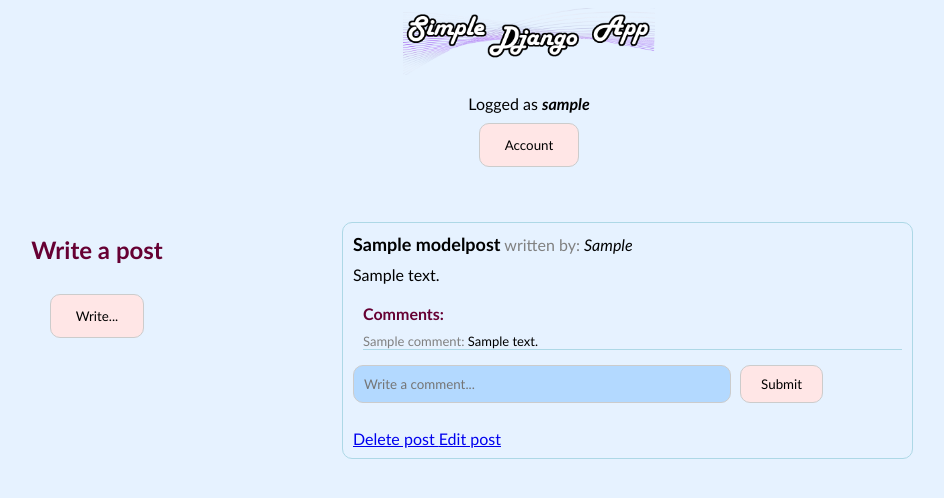
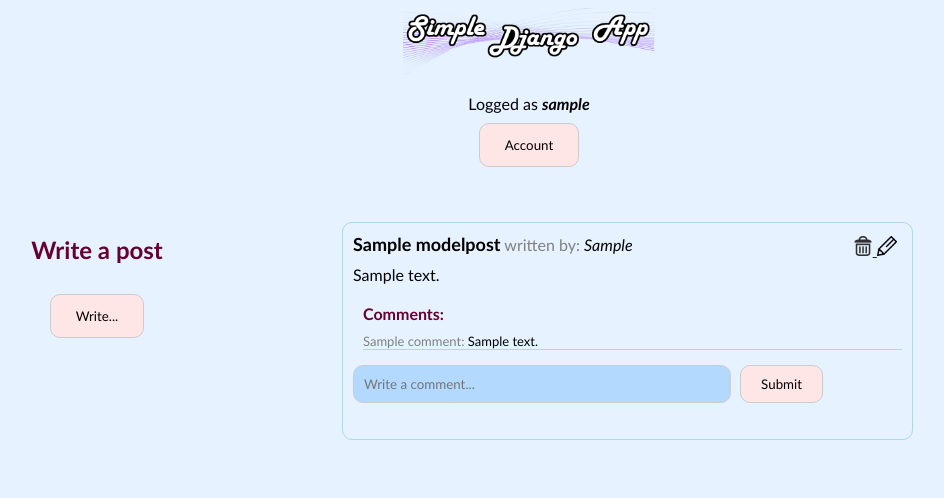
Before and after one commit to Jendzej/authenticationapp, a Django app: page /posts/ in a window 1280 px wide. Shown: the top 498 px of the page, without its empty margins (111-1055 px from the left). Run offline with Django 4.2, Linux system fonts and the light colour scheme; a user stored in the database is signed in; tables that the repository leaves empty hold one stand-in row (values such as "Sample post").

Commit message:
Update edit and delete design

```diff
--- a/mainapp/static/styles/stylesheet.css
+++ b/mainapp/static/styles/stylesheet.css
@@ -192,3 +192,11 @@ button.sub_comm {
     text-align: center;
     font-size: 20px;
 }
+
+.edit_post {
+    float: right;
+    padding: 3px 5px;
+}
+.edit_images {
+    height: 20px;
+}
--- a/mainapp/templates/posts/posts_index.html
+++ b/mainapp/templates/posts/posts_index.html
@@ -22,6 +22,14 @@
 
             {% for post in list_of_posts %}
                 <div class="one_post">
+                    <div class="edit_post">
+                        <a href="{% url 'delete' post.id %}">
+                            <img src="{% static 'images/delete.png' %}" class="edit_images">
+                        </a>
+                        <a href="{% url 'edit' post.id %}">
+                            <img src="{% static 'images/edit.png' %}" class="edit_images">
+                        </a>
+                    </div>
                     <div class="title_and_author_of_post">
                         <span><b>{{ post.title }}</b> <a>written by:</a> <i>{{ post.user }}</i></span>
                     </div>
@@ -50,14 +58,7 @@
                             </button>
                         </form>
                     </div>
-                <div class="delete_post">
-                    <a href="{% url 'delete' post.id %}">
-                        Delete post
-                    </a>
-                    <a href="{% url 'edit' post.id %}">
-                        Edit post
-                    </a>
-                </div>
+
 
 
                 </div>
```
Also changed, not shown: mainapp/static/images/delete.png (added), mainapp/static/images/edit.png (added).
